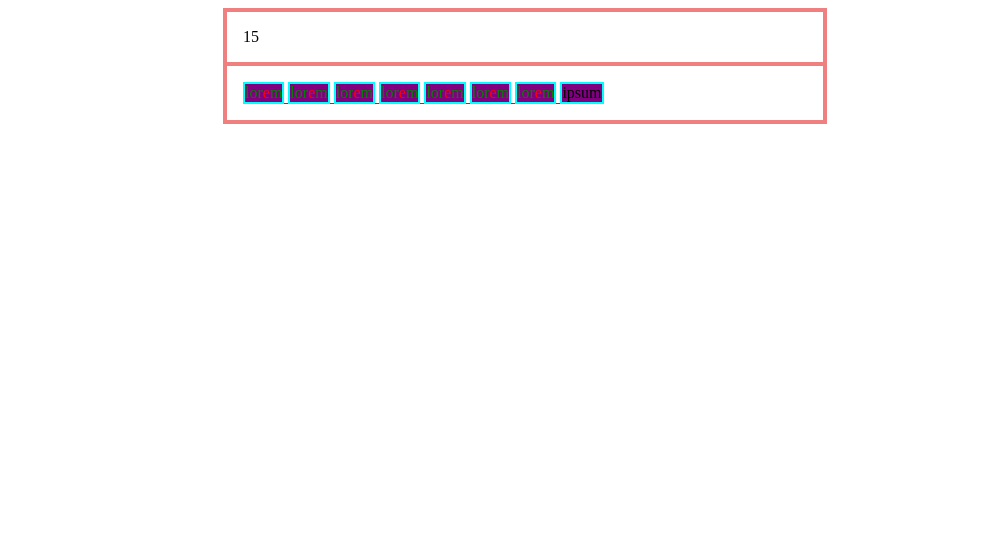
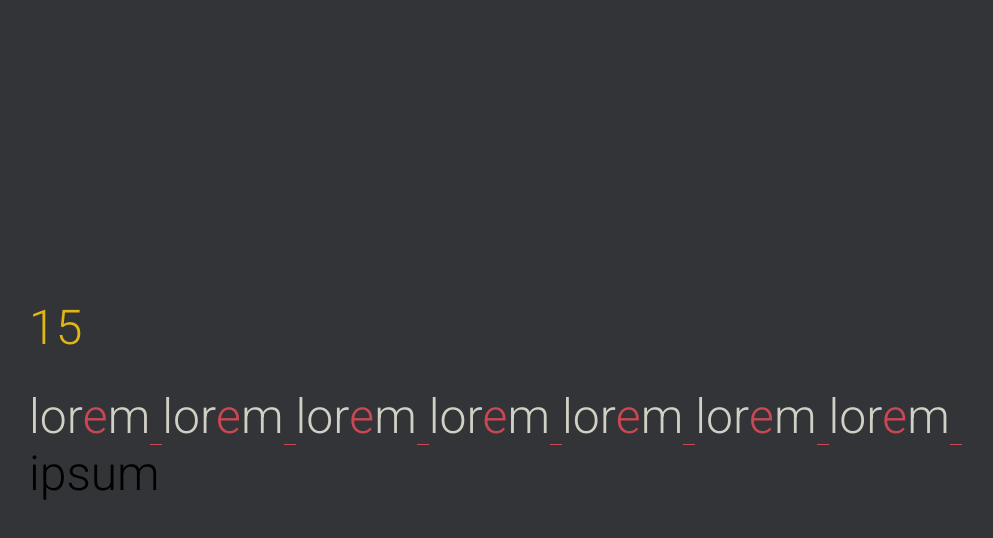
Before and after one commit to varela-backup/2023-IFC-IA22-Praticas-Profissionalizante-I--Web-Games, a plain HTML site: page index.html in a window 1280 px wide. Shown: the whole page, without its empty margins (115-1108 px from the left). Drawn offline with Linux system fonts and the light colour scheme.

Commit message:
melhorado o css

```diff
--- a/main.css
+++ b/main.css
@@ -1,26 +1,42 @@
+@import url('https://fonts.googleapis.com/css2?family=Roboto:ital,wght@0,100;0,300;0,500;1,300&display=swap');
+
 :root {
+  --theme-body-background: #323437;
   --theme-font-color: black;
-  --theme-font-color-wrong: red;
-  --theme-font-color-correct: green;
+  --theme-font-color-score:#e2b714;
+  --theme-font-color-wrong: #ca4754;
+  --theme-font-color-correct: #d1d0c5;
   --theme-cursor: purple;
+}
+
+html, body {
+  height: 100%;
+  margin: 0;
+}
+
+body {
+  font-family: 'Roboto', sans-serif;
+  font-weight: 300;
+  background: var(--theme-body-background);
+  display: flex;
+  justify-content: center;
+  align-items: center;
+  font-size: clamp(3rem, 2vw, 1rem) ;
 }
 
 main {
   color: var(--theme-font-color);
-  border: 2px solid lightcoral;
-  max-width: 600px;
-  margin-inline: auto;
+  max-width: 80vw;
   display: flex;
   flex-direction: column;
 }
 
 main div.score {
-  border: 2px solid lightcoral;
+  color: var(--theme-font-color-score);
   padding: 1rem;
 }
 
 main p {
-  border: 2px solid lightcoral;
   margin: 0;
   padding: 1rem;
   display: flex;
@@ -29,13 +45,10 @@ main p {
 
 main p .word {
   display: inline-flex;
-  background-color: aqua;
-  padding: 2px;
 }
 
 main p .word .letter {
   display: inline;
-  background-color: purple;
 }
 
 main p .word .letter.correct {
```
